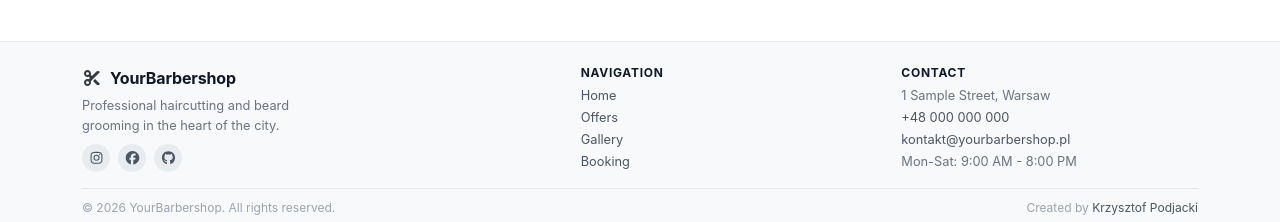
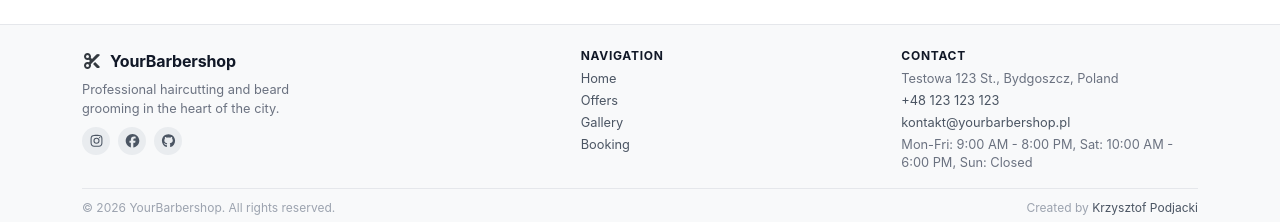
Before and after one commit to chrisitstyle/yourbarbershop, a React (Vite) app in the folder frontend/: page /gallery in a window 1280 px wide. Shown: the part 571-793 px from the top of the page. Built offline with nearby package versions, Linux system fonts and the light colour scheme; no server answers.

Commit message:
chore: fix i18n translation in footer

```diff
--- a/frontend/src/Footer.jsx
+++ b/frontend/src/Footer.jsx
@@ -82,20 +82,18 @@ const Footer = () => {
 
           {/* contact column */}
           <div className="footer-col">
-            <h6 className="footer-col-heading">
-              {t("footer.contact.title", "Kontakt")}
-            </h6>
+            <h6 className="footer-col-heading">{t("footer.contact.title")}</h6>
             <ul className="footer-links">
               <li>{t("footer.contact.address")}</li>
               <li>
-                <a href="tel:+48000000000">{t("footer.contact.phone")}</a>
+                <a href="tel:+48123123123">{t("footer.contact.phone")}</a>
               </li>
               <li>
                 <a href="mailto:kontakt@yourbarbershop.pl">
-                  {t("footer.contact.email", "kontakt@yourbarbershop.pl")}
+                  {t("footer.contact.email")}
                 </a>
               </li>
-              <li>{t("footer.contact.hours", "Pon–Sob: 9:00 – 20:00")}</li>
+              <li>{t("footer.contact.hours")}</li>
             </ul>
           </div>
         </div>
--- a/frontend/src/api/locales/en.json
+++ b/frontend/src/api/locales/en.json
@@ -394,10 +394,10 @@
     },
     "contact": {
       "title": "Contact",
-      "address": "1 Sample Street, Warsaw",
-      "phone": "+48 000 000 000",
+      "address": "Testowa 123 St., Bydgoszcz, Poland",
+      "phone": "+48 123 123 123",
       "email": "kontakt@yourbarbershop.pl",
-      "hours": "Mon-Sat: 9:00 AM - 8:00 PM"
+      "hours": "Mon-Fri: 9:00 AM - 8:00 PM, Sat: 10:00 AM - 6:00 PM, Sun: Closed"
     },
     "rights": "All rights reserved.",
     "createdBy": "Created by"
--- a/frontend/src/api/locales/pl.json
+++ b/frontend/src/api/locales/pl.json
@@ -394,10 +394,10 @@
     },
     "contact": {
       "title": "Kontakt",
-      "address": "ul. Przykładowa 1, Warszawa",
-      "phone": "+48 000 000 000",
+      "address": "ul. Testowa 123, Bydgoszcz",
+      "phone": "+48 123 123 123",
       "email": "kontakt@yourbarbershop.pl",
-      "hours": "Pon-Sob: 9:00 - 20:00"
+      "hours": "Pon-Pt: 9:00 - 20:00, Sob: 10:00 - 18:00, Niedz: Zamknięte"
     },
     "rights": "Wszelkie prawa zastrzeżone.",
     "createdBy": "Stworzone przez"
```
